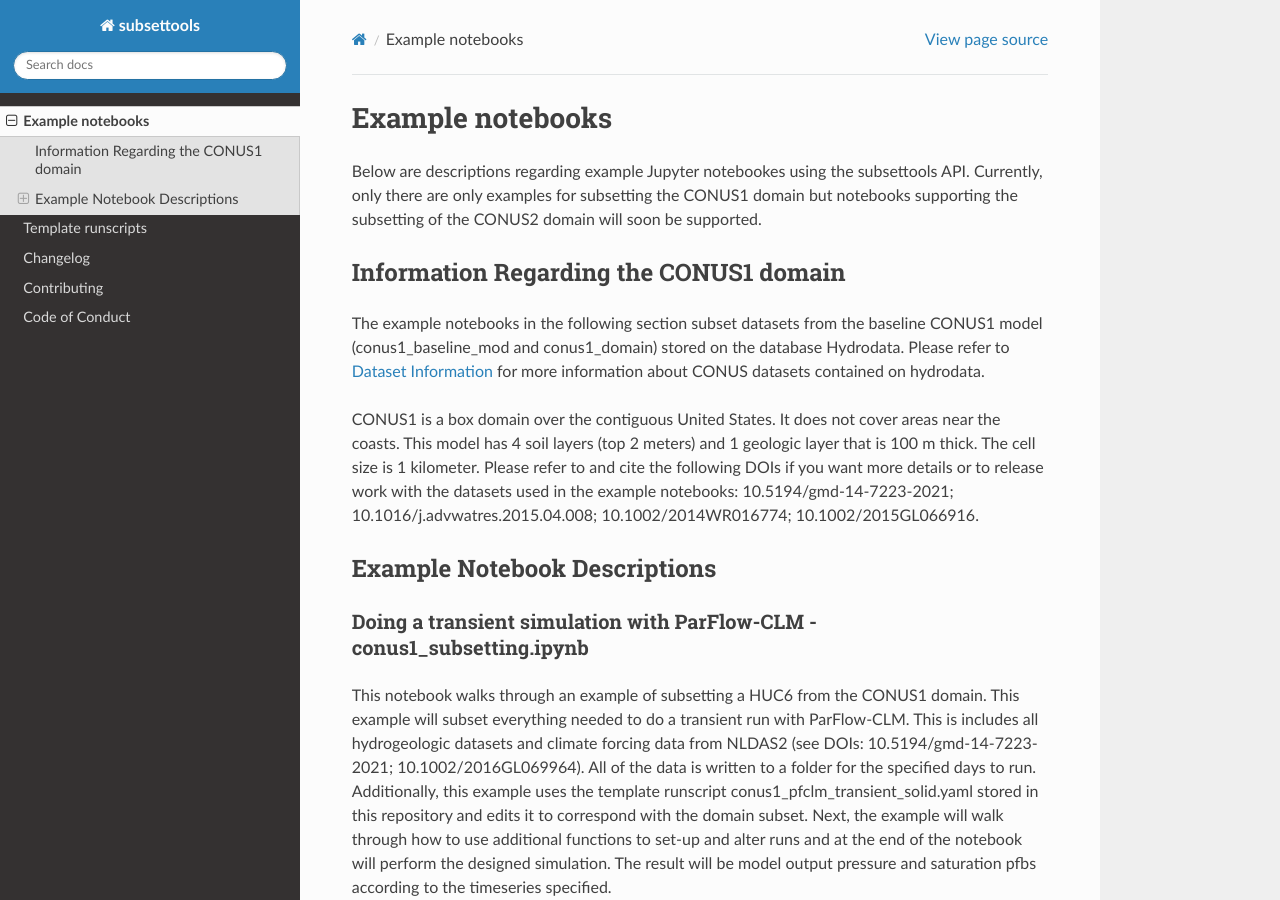
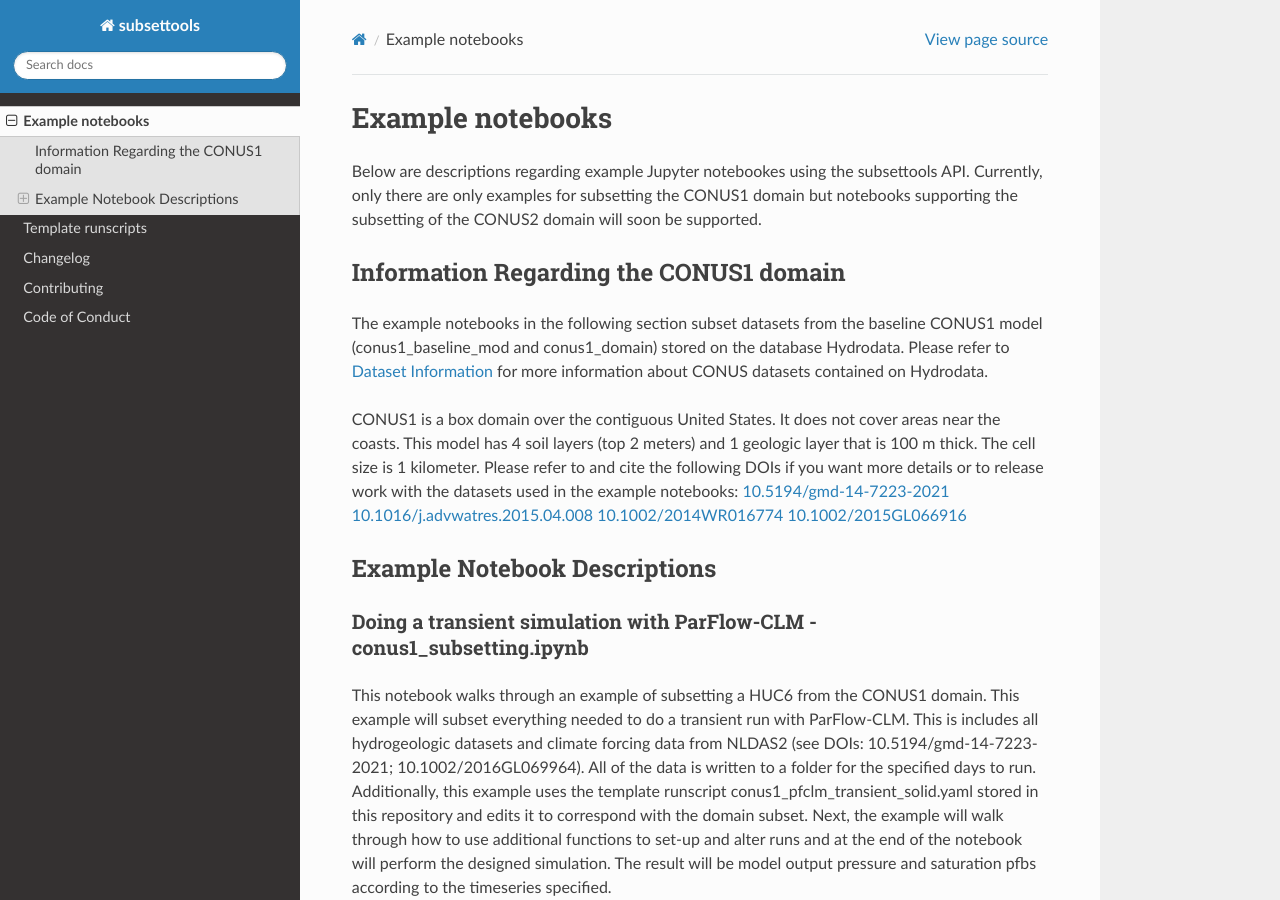
Before and after one commit to hydroframe/subsettools, a Sphinx documentation site: the page built from docs/example_notebooks/example_notebooks.md, in a window 1280 px wide and 900 px high. Built offline with Sphinx 7.4.7 and the Read the Docs theme 2.0.0, drawn with Linux system fonts in a browser that asks for light colours; pages that are not in the unit, such as notebooks, are missing from menus; some of the changed lines change nothing that is shown.

Commit message:
Update example_notebooks.md

```diff
--- a/docs/example_notebooks/example_notebooks.md
+++ b/docs/example_notebooks/example_notebooks.md
@@ -6,9 +6,13 @@
 ### Information Regarding the CONUS1 domain
 
 The example notebooks in the following section subset datasets from the baseline CONUS1 model (conus1_baseline_mod and conus1_domain) stored on the database Hydrodata.
-Please refer to [Dataset Information](https://hydroframe-ml.github.io/readthedocs/tables/dataset.html) for more information about CONUS datasets contained on hydrodata.
+Please refer to [Dataset Information](https://hydroframe-ml.github.io/readthedocs/tables/dataset.html) for more information about CONUS datasets contained on Hydrodata.
 
-CONUS1 is a box domain over the contiguous United States. It does not cover areas near the coasts. This model has 4 soil layers (top 2 meters) and 1 geologic layer that is 100 m thick. The cell size is 1 kilometer. Please refer to and cite the following DOIs if you want more details or to release work with the datasets used in the example notebooks: 10.5194/gmd-14-7223-2021; 10.1016/j.advwatres.2015.04.008; 10.1002/2014WR016774; 10.1002/2015GL066916.
+CONUS1 is a box domain over the contiguous United States. It does not cover areas near the coasts. This model has 4 soil layers (top 2 meters) and 1 geologic layer that is 100 m thick. The cell size is 1 kilometer. Please refer to and cite the following DOIs if you want more details or to release work with the datasets used in the example notebooks:
+[10.5194/gmd-14-7223-2021](https://gmd.copernicus.org/articles/14/7223/2021/)
+[10.1016/j.advwatres.2015.04.008](https://www.sciencedirect.com/science/article/pii/S0309170815000822)
+[10.1002/2014WR016774](https://agupubs.onlinelibrary.wiley.com/doi/full/10.1002/2014WR016774)
+[10.1002/2015GL066916](https://agupubs.onlinelibrary.wiley.com/doi/full/10.1002/2015GL066916)
 
 ### Example Notebook Descriptions
 
```
